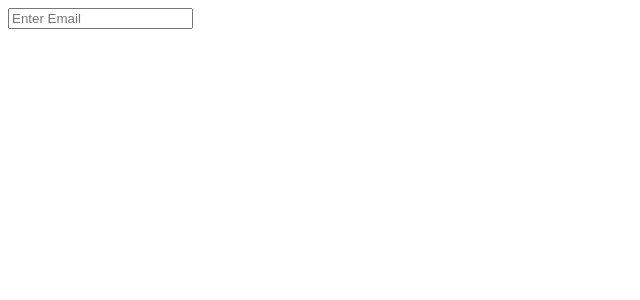
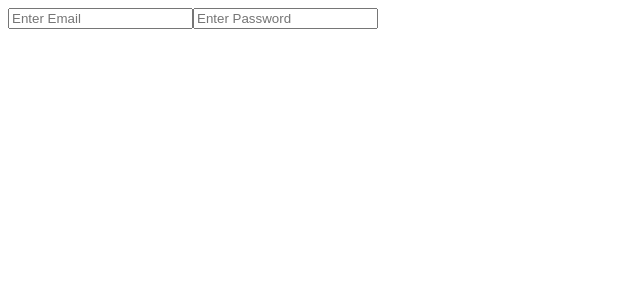
Before and after one commit to Cliffmax85/guestbook, a React app: page / in a window 1280 px wide. Shown: the top 300 px of the page, without its empty margins (0-640 px from the left). Built offline with nearby package versions, Linux system fonts and the light colour scheme.

Commit message:
got email and password boxes on login page

```diff
--- a/src/views/Login/Login.jsx
+++ b/src/views/Login/Login.jsx
@@ -11,6 +11,12 @@ export default function Login() {
                     type='email'
                     placeholder="Enter Email"
                   />
+                  <input
+                    id='password'
+                    name='password'
+                    type='password'
+                    placeholder="Enter Password"
+                  />
               </label>
           </form>
         </>
```
